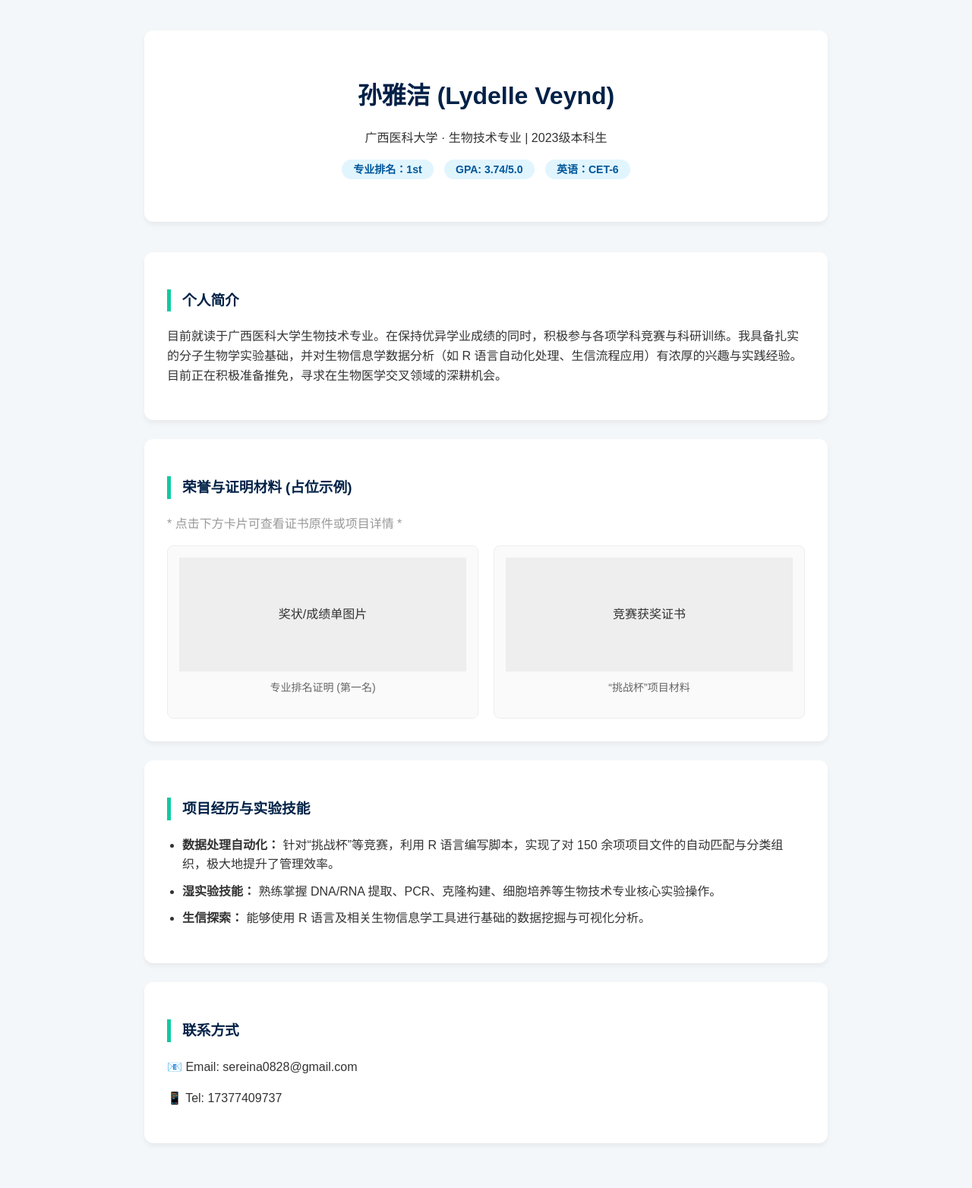
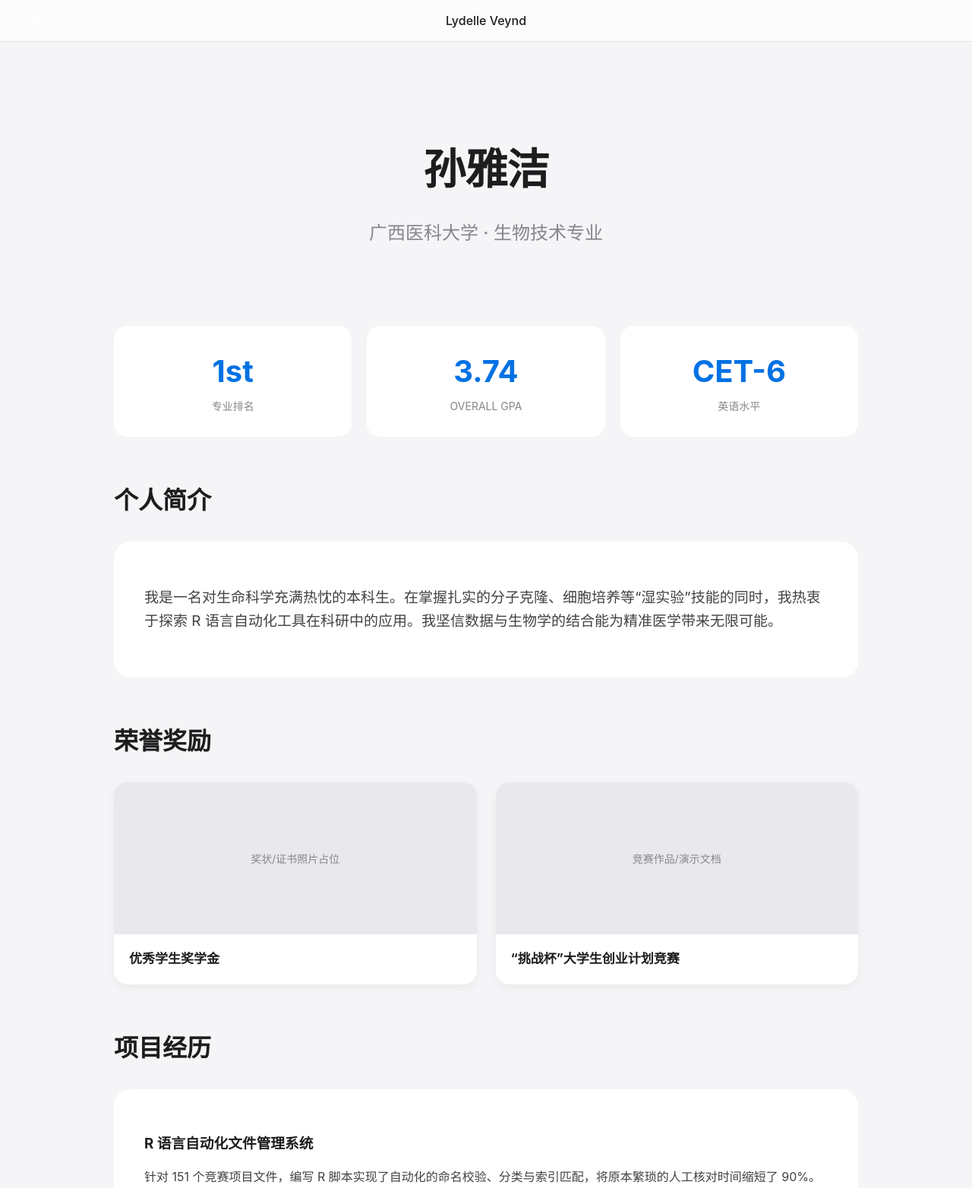
Before and after one commit to suuuuuuunaaaaaaa/lydelle.github.io, a plain HTML site: page index.html in a window 1280 px wide. Shown: the top 1564 px of the page at 76% size. Drawn offline with Linux system fonts and the light colour scheme.

Commit message:
Update index.html

```diff
--- a/index.html
+++ b/index.html
@@ -1,67 +1,185 @@
 <!DOCTYPE html>
-<html>
+<html lang="zh-CN">
 <head>
     <meta charset="UTF-8">
-    <title>孙雅洁 (Lydelle) - 个人主页</title>
+    <meta name="viewport" content="width=device-width, initial-scale=1.0">
+    <title>Lydelle Veynd | 孙雅洁</title>
     <style>
-        body { font-family: "PingFang SC", "Microsoft YaHei", sans-serif; line-height: 1.6; color: #333; max-width: 900px; margin: 0 auto; padding: 40px 20px; background: #f4f7f9; }
-        header { text-align: center; margin-bottom: 40px; padding: 40px; background: #fff; border-radius: 12px; box-shadow: 0 4px 6px rgba(0,0,0,0.05); }
-        h1 { color: #002147; margin-bottom: 10px; }
-        .tag { background: #e1f5fe; color: #01579b; padding: 5px 15px; border-radius: 20px; font-size: 14px; font-weight: bold; margin: 0 5px; }
-        .section { background: white; padding: 30px; border-radius: 12px; box-shadow: 0 4px 6px rgba(0,0,0,0.05); margin-bottom: 25px; }
-        h3 { color: #002147; border-left: 5px solid #11CAA0; padding-left: 15px; margin-bottom: 20px; }
-        .grid { display: grid; grid-template-columns: repeat(auto-fit, minmax(250px, 1fr)); gap: 20px; }
-        .card { border: 1px solid #eee; padding: 15px; border-radius: 8px; text-align: center; background: #fafafa; }
-        .card img { max-width: 100%; border-radius: 4px; border: 1px solid #ddd; }
-        .card p { font-size: 14px; margin-top: 10px; color: #666; }
-        ul { padding-left: 20px; }
-        li { margin-bottom: 10px; }
+        /* 苹果风格全局设定 */
+        :root {
+            --apple-bg: #f5f5f7;
+            --apple-text: #1d1d1f;
+            --apple-blue: #0071e3;
+            --glass: rgba(255, 255, 255, 0.72);
+        }
+
+        body {
+            background-color: var(--apple-bg);
+            color: var(--apple-text);
+            font-family: -apple-system, BlinkMacSystemFont, "SF Pro SC","SF Pro Display","PingFang SC", "Helvetica Neue", Arial, sans-serif;
+            margin: 0;
+            line-height: 1.5;
+            -webkit-font-smoothing: antialiased;
+        }
+
+        /* 顶部导航条效果 */
+        nav {
+            position: sticky;
+            top: 0;
+            background: var(--glass);
+            backdrop-filter: blur(20px);
+            -webkit-backdrop-filter: blur(20px);
+            z-index: 999;
+            padding: 15px 0;
+            border-bottom: 1px solid rgba(0,0,0,0.1);
+            text-align: center;
+            font-weight: 500;
+        }
+
+        .container {
+            max-width: 980px;
+            margin: 0 auto;
+            padding: 0 20px;
+        }
+
+        /* Hero 区域：震撼的个人介绍 */
+        .hero {
+            padding: 80px 0;
+            text-align: center;
+        }
+
+        .hero h1 {
+            font-size: 56px;
+            font-weight: 700;
+            letter-spacing: -0.015em;
+            margin-bottom: 10px;
+        }
+
+        .hero p {
+            font-size: 24px;
+            color: #86868b;
+            font-weight: 500;
+        }
+
+        /* 核心指标卡片 */
+        .stats-grid {
+            display: grid;
+            grid-template-columns: repeat(3, 1fr);
+            gap: 20px;
+            margin-bottom: 50px;
+        }
+
+        .stat-card {
+            background: #fff;
+            padding: 30px;
+            border-radius: 18px;
+            text-align: center;
+            transition: transform 0.3s ease;
+        }
+
+        .stat-card:hover { transform: scale(1.02); }
+
+        .stat-value { font-size: 40px; font-weight: 700; color: var(--apple-blue); }
+        .stat-label { font-size: 14px; color: #86868b; text-transform: uppercase; margin-top: 5px; }
+
+        /* 内容板块 */
+        .section-title { font-size: 32px; font-weight: 600; margin: 60px 0 30px; }
+
+        .bento-box {
+            background: #fff;
+            border-radius: 22px;
+            padding: 40px;
+            margin-bottom: 30px;
+        }
+
+        /* 奖状陈列墙 */
+        .award-grid {
+            display: grid;
+            grid-template-columns: repeat(auto-fit, minmax(280px, 1fr));
+            gap: 25px;
+        }
+
+        .award-item {
+            background: #fff;
+            border-radius: 18px;
+            overflow: hidden;
+            box-shadow: 0 4px 12px rgba(0,0,0,0.05);
+        }
+
+        .award-placeholder {
+            height: 200px;
+            background: #e8e8ed;
+            display: flex;
+            align-items: center;
+            justify-content: center;
+            color: #86868b;
+            font-size: 14px;
+        }
+
+        .award-info { padding: 20px; }
+        .award-info h4 { margin: 0; font-size: 17px; }
+
+        footer { text-align: center; padding: 60px 0; color: #86868b; font-size: 12px; }
     </style>
 </head>
 <body>
-    <header>
-        <h1>孙雅洁 (Lydelle Veynd)</h1>
-        <p>广西医科大学 · 生物技术专业 | 2023级本科生</p>
-        <p style="margin-top:15px;">
-            <span class="tag">专业排名：1st</span>
-            <span class="tag">GPA: 3.74/5.0</span>
-            <span class="tag">英语：CET-6</span>
-        </p>
-    </header>
 
-    <div class="section">
-        <h3>个人简介</h3>
-        <p>目前就读于广西医科大学生物技术专业。在保持优异学业成绩的同时，积极参与各项学科竞赛与科研训练。我具备扎实的分子生物学实验基础，并对生物信息学数据分析（如 R 语言自动化处理、生信流程应用）有浓厚的兴趣与实践经验。目前正在积极准备推免，寻求在生物医学交叉领域的深耕机会。</p>
+    <nav>Lydelle Veynd</nav>
+
+    <div class="container">
+        <section class="hero">
+            <h1>孙雅洁</h1>
+            <p>广西医科大学 · 生物技术专业</p>
+        </section>
+
+        <div class="stats-grid">
+            <div class="stat-card">
+                <div class="stat-value">1st</div>
+                <div class="stat-label">专业排名</div>
+            </div>
+            <div class="stat-card">
+                <div class="stat-value">3.74</div>
+                <div class="stat-label">Overall GPA</div>
+            </div>
+            <div class="stat-card">
+                <div class="stat-value">CET-6</div>
+                <div class="stat-label">英语水平</div>
+            </div>
         </div>
 
-    <div class="section">
-        <h3>荣誉与证明材料 (占位示例)</h3>
-        <p style="color: #999; margin-bottom: 15px;">* 点击下方卡片可查看证书原件或项目详情 *</p>
-        <div class="grid">
-            <div class="card">
-                <div style="height:150px; background:#eee; display:flex; align-items:center; justify-content:center;">奖状/成绩单图片</div>
-                <p>专业排名证明 (第一名)</p>
+        <h2 class="section-title">个人简介</h2>
+        <div class="bento-box">
+            <p style="font-size: 19px; line-height: 1.6; color: #424245;">
+                我是一名对生命科学充满热忱的本科生。在掌握扎实的分子克隆、细胞培养等“湿实验”技能的同时，我热衷于探索 R 语言自动化工具在科研中的应用。我坚信数据与生物学的结合能为精准医学带来无限可能。
+            </p>
         </div>
-            <div class="card">
-                <div style="height:150px; background:#eee; display:flex; align-items:center; justify-content:center;">竞赛获奖证书</div>
-                <p>“挑战杯”项目材料</p>
+
+        <h2 class="section-title">荣誉奖励</h2>
+        <div class="award-grid">
+            <div class="award-item">
+                <div class="award-placeholder">奖状/证书照片占位</div>
+                <div class="award-info">
+                    <h4>优秀学生奖学金</h4>
+                </div>
+            </div>
+            <div class="award-item">
+                <div class="award-placeholder">竞赛作品/演示文档</div>
+                <div class="award-info">
+                    <h4>“挑战杯”大学生创业计划竞赛</h4>
                 </div>
             </div>
         </div>
 
-    <div class="section">
-        <h3>项目经历与实验技能</h3>
-        <ul>
-            <li><strong>数据处理自动化：</strong> 针对“挑战杯”等竞赛，利用 R 语言编写脚本，实现了对 150 余项项目文件的自动匹配与分类组织，极大地提升了管理效率。</li>
-            <li><strong>湿实验技能：</strong> 熟练掌握 DNA/RNA 提取、PCR、克隆构建、细胞培养等生物技术专业核心实验操作。</li>
-            <li><strong>生信探索：</strong> 能够使用 R 语言及相关生物信息学工具进行基础的数据挖掘与可视化分析。</li>
-        </ul>
+        <h2 class="section-title">项目经历</h2>
+        <div class="bento-box">
+            <h3 style="margin-bottom:15px;">R 语言自动化文件管理系统</h3>
+            <p style="color: #424245;">针对 151 个竞赛项目文件，编写 R 脚本实现了自动化的命名校验、分类与索引匹配，将原本繁琐的人工核对时间缩短了 90%。</p>
         </div>
 
-    <div class="section">
-        <h3>联系方式</h3>
-        <p>📧 Email: sereina0828@gmail.com</p>
-        <p>📱 Tel: 17377409737</p>
+        <footer>
+            <p>© 2026 Lydelle Veynd. Built with SF Pro Typeface.</p>
+        </footer>
     </div>
+
 </body>
 </html>
```
Lines whose indentation alone changed are shown as unchanged.
